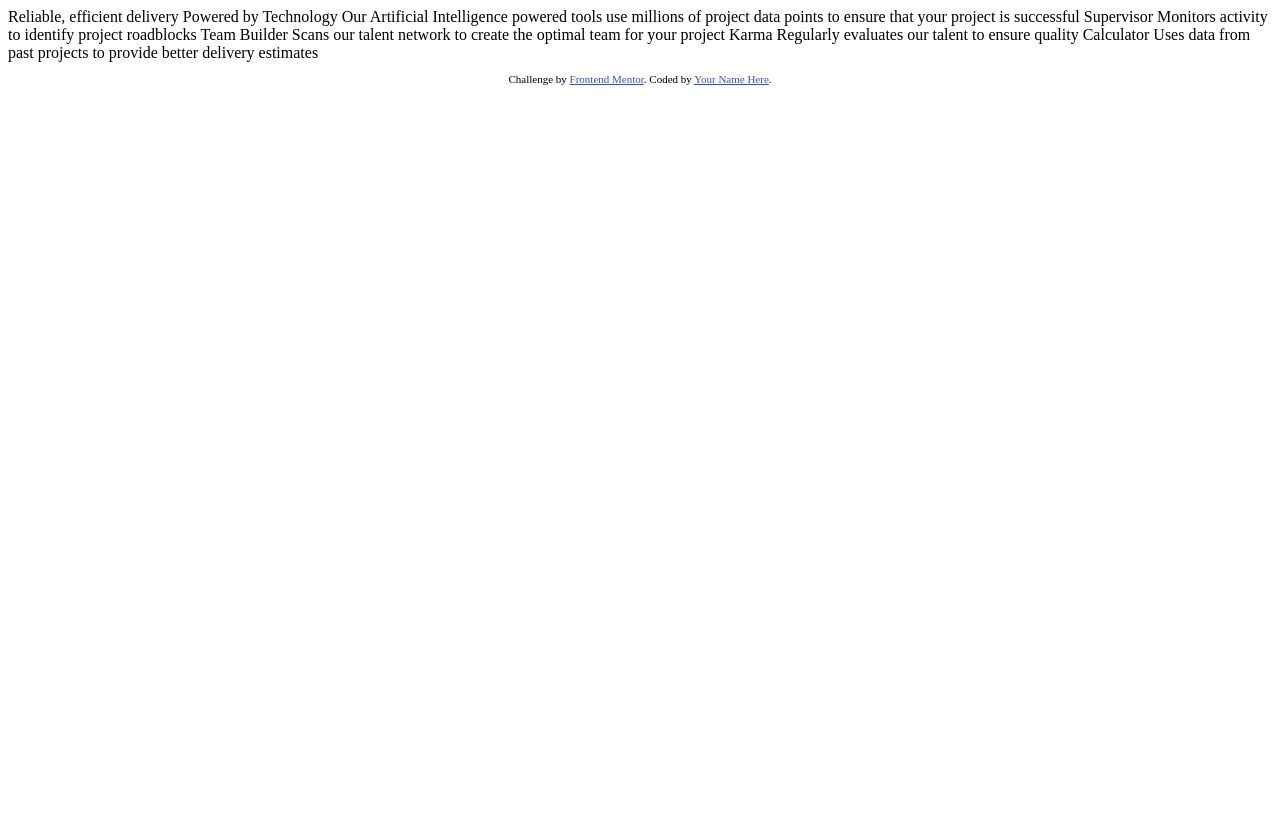
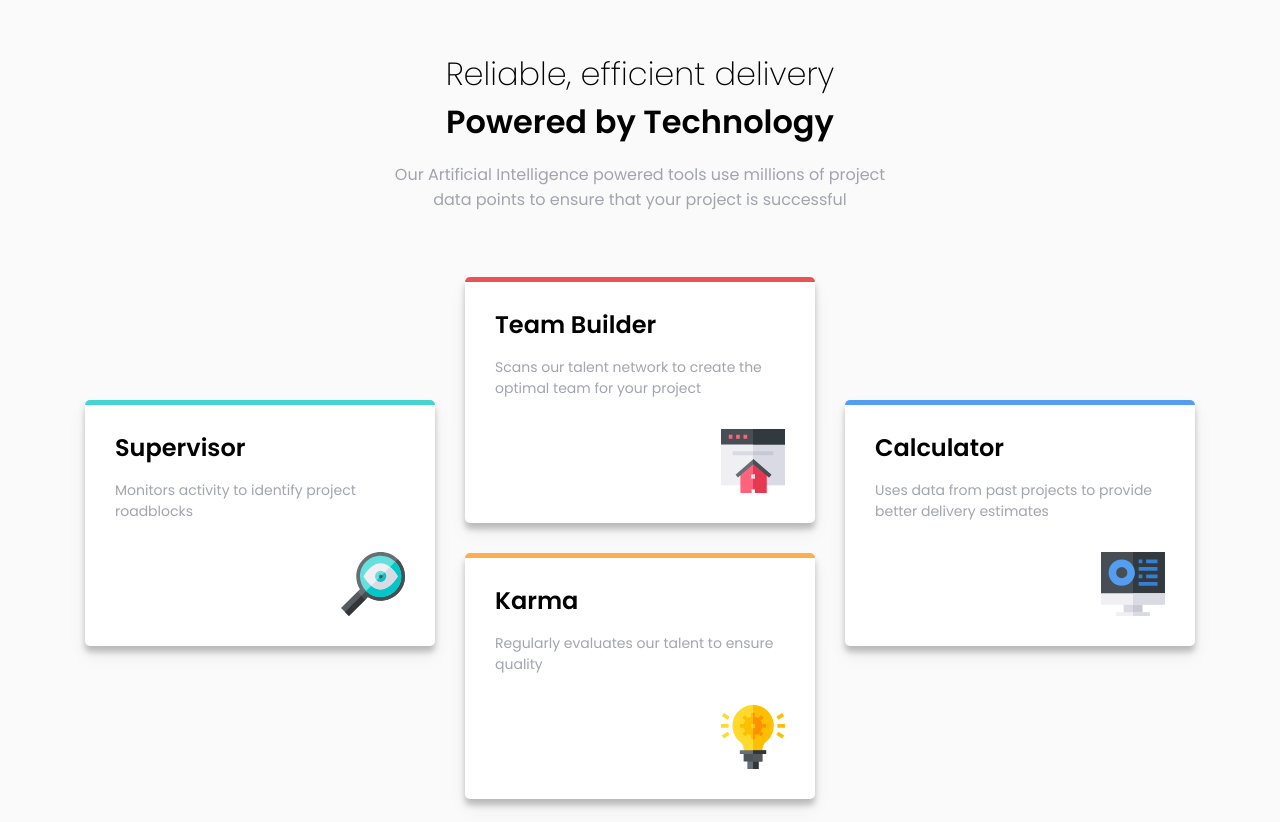
Before and after one commit to puzzledpromise/four-card-feature-section, a plain HTML site: page index.html in a window 1280 px wide. Before the commit the page ends 800 px from the top, so only its background shows below. Drawn offline with Linux system fonts and the light colour scheme.

Commit message:
Final Commit

```diff
--- a/index.html
+++ b/index.html
@@ -5,41 +5,48 @@
   <meta name="viewport" content="width=device-width, initial-scale=1.0"> <!-- displays site properly based on user's device -->
 
   <link rel="icon" type="image/png" sizes="32x32" href="./images/favicon-32x32.png">
-
+  <link rel="stylesheet" href="style.css">
   <title>Frontend Mentor | Four card feature section</title>
 
-  <!-- Feel free to remove these styles or customise in your own stylesheet 👍 -->
-  <style>
-    .attribution { font-size: 11px; text-align: center; }
-    .attribution a { color: hsl(228, 45%, 44%); }
-  </style>
 </head>
 <body>
 
-  Reliable, efficient delivery
-  Powered by Technology
+  <header>
+    <h1>
+      Reliable, efficient delivery
+      <span>Powered by Technology</span>
+    </h1>
 
-  Our Artificial Intelligence powered tools use millions of project data points
-  to ensure that your project is successful
+    <p>Our Artificial Intelligence powered tools use millions of project data points
+    to ensure that your project is successful</p>
+  </header>
+  <div class="container">
+    <div class="box box-cyan box-pushdown">
+      <h2>Supervisor</h2>
+      <p>Monitors activity to identify project roadblocks</p>
+      <img src="images/icon-supervisor.svg" alt="supervisor">
+    </div>
+    <div class="box box-red">
+      <h2>Team Builder</h2>
+      <p>Scans our talent network to create the optimal team for your project</p>
+      <img src="images/icon-team-builder.svg" alt="teambuilder">
+    </div>
+    <div class="box box-blue box-pushdown">
+      <h2>Calculator</h2>
+      <p>Uses data from past projects to provide better delivery estimates</p>
+      <img src="images/icon-calculator.svg" alt="calculator">
+    </div>
+    <div class="box box-orange">
+      <h2>Karma</h2>
+      <p>Regularly evaluates our talent to ensure quality</p>
+      <img src="images/icon-karma.svg" alt="karma">
+    </div>
 
-  Supervisor
-  Monitors activity to identify project roadblocks
-
-  Team Builder
-  Scans our talent network to create the optimal team for your project
-
-  Karma
-  Regularly evaluates our talent to ensure quality
-
-  Calculator
-  Uses data from past projects to provide better delivery estimates
+  </div>
 
 
-  <footer>
-    <p class="attribution">
-      Challenge by <a href="https://www.frontendmentor.io?ref=challenge" target="_blank">Frontend Mentor</a>.
-      Coded by <a href="#">Your Name Here</a>.
-    </p>
-  </footer>
+
+
+
 </body>
 </html>
--- /dev/null
+++ b/style.css
@@ -0,0 +1,97 @@
+@import url('https://fonts.googleapis.com/css2?family=Poppins:wght@200;400;600&display=swap');
+
+*{
+    box-sizing: border-box;
+
+}
+body{
+    background-color: hsl(0, 0%,98%);
+    font-family: 'Poppins', sans-serif;
+}
+
+header{
+    max-width: 500px;
+    text-align: center;
+    margin: 50px auto;
+}
+
+h1 {
+    font-weight: 200;
+    margin: 0;
+}
+
+
+h1 span{
+    font-weight: 600;
+}
+
+p{
+    color: hsl(229, 6%, 66%);
+}
+
+.container{
+    display: flex;
+    flex-wrap: wrap;
+    justify-content: center;
+    max-width: 1140px;
+    margin: 0 auto;
+}
+
+.box{
+    background-color: #fff;
+    box-shadow: 0 10px 20px rgba(0, 0, 0, 0.05), 0 6px 6px rgba(0, 0, 0, 0.23);
+    padding: 30px;
+    border-radius: 5px;
+    width: 350px;
+    margin: 15px;
+    position: relative;
+    overflow: hidden;
+}
+
+.box-blue::after {
+    background-color: hsl(212, 86%, 64%);
+}
+
+.box-cyan::after {
+    background-color: hsl(180, 62%, 55%);
+}
+
+.box-orange::after {
+    background-color: hsl(34, 97%, 64%);
+}
+
+.box-red::after {
+    background-color: hsl(0, 78%, 62%);
+}
+
+.box::after{
+    content: "";
+    width: 100%;
+    position: absolute;
+    top: 0;
+    left: 0;
+    height: 5px;
+}
+.box h2{
+    margin: 0;
+}
+
+.box img{
+    display: block;
+    margin-left: auto;
+}
+
+.box p{
+    font-size: 14px;
+    margin: 15px 0 30px;
+}
+
+.box-pushdown{
+    transform: translateY(50%);
+}
+
+@media(max-width: 750px){
+    .box-pushdown{
+        transform: translateY(0);
+    }
+}
```
